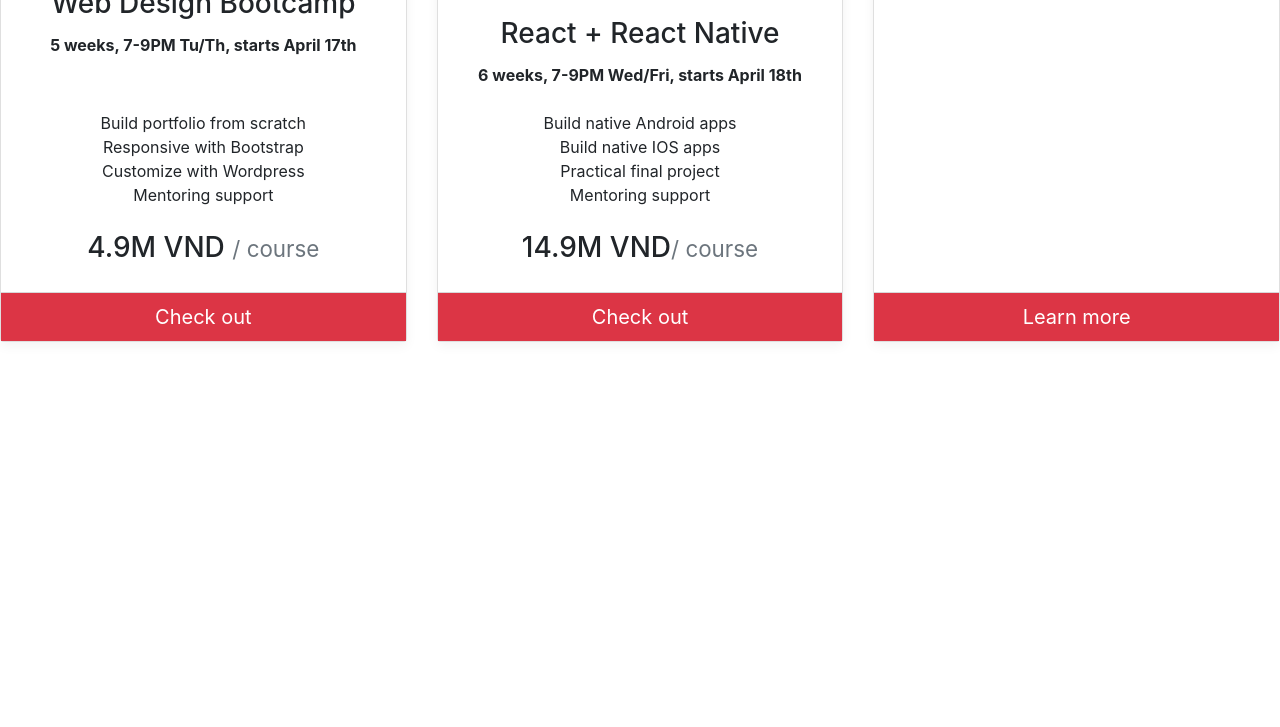
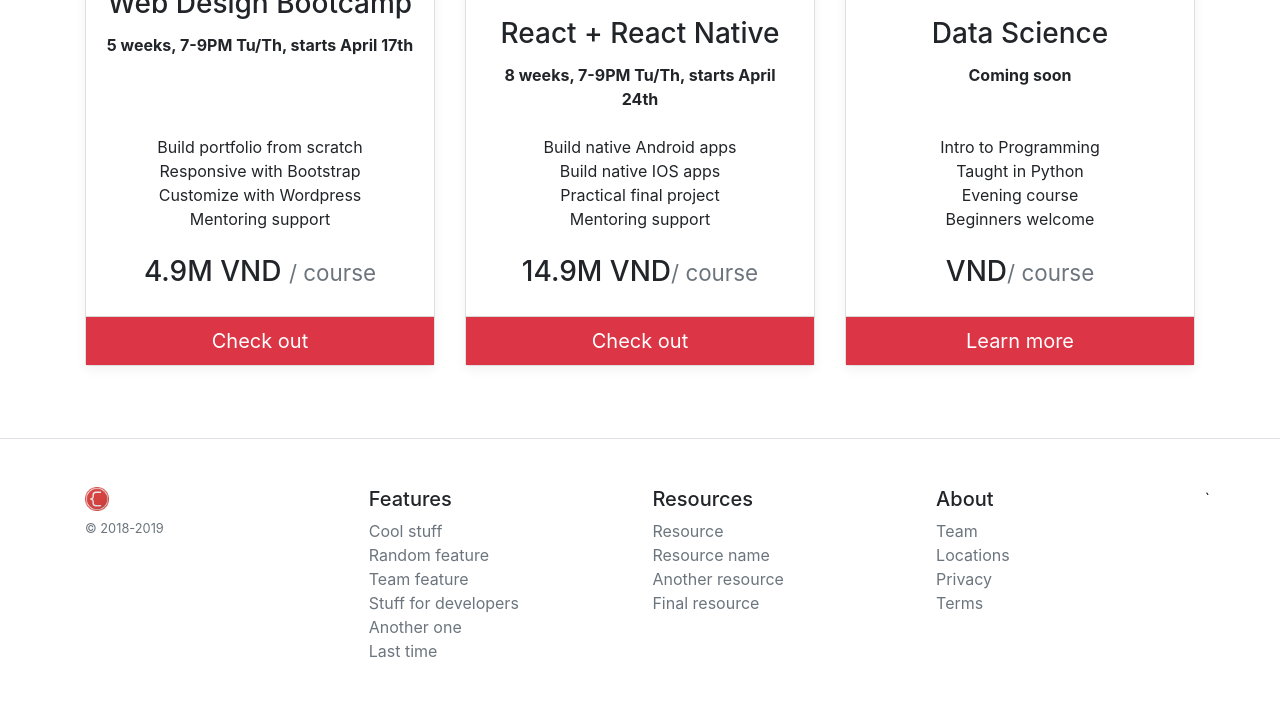
Before and after one commit to AustinNguyen2909/responsive.bootstrap.io, a plain HTML site: page index.html in a window 1280 px wide. Shown: the part 641-1368 px from the top of the page. Before the commit the page ends 1007 px from the top, so only its background shows below. Drawn offline with nearby package versions, Linux system fonts and the light colour scheme.

Commit message:
Add files via upload

```diff
--- a/index.html
+++ b/index.html
@@ -9,10 +9,8 @@
     <meta name="viewport" content="width=device-width, initial-scale=1.0, shrink-to-fit=no">
     <meta http-equiv="X-UA-Compatible" content="ie=edge">
 
-    <link rel="stylesheet" href="https://stackpath.bootstrapcdn.com/bootstrap/4.3.1/css/bootstrap.min.css"
-        integrity="sha384-ggOyR0iXCbMQv3Xipma34MD+dH/1fQ784/j6cY/iJTQUOhcWr7x9JvoRxT2MZw1T" crossorigin="anonymous"
-        rel="stylesheet">
-    <!-- Import Css -->
+    <link rel="stylesheet" href="https://stackpath.bootstrapcdn.com/bootstrap/4.3.1/css/bootstrap.min.css" integrity="sha384-ggOyR0iXCbMQv3Xipma34MD+dH/1fQ784/j6cY/iJTQUOhcWr7x9JvoRxT2MZw1T" crossorigin="anonymous" rel="stylesheet">
+    <!-- Import customized css stylesheet -->
     <link href="css/style.css" rel="stylesheet">
 
     <!-- Import js script, happens later <script src="" charset="utf-8"></script> -->
@@ -45,7 +43,7 @@
     </nav>
     <header class="text-center mx-auto mt-5 py-5">
         <div class="container">
-            <img class="my-2" src="img/hViW80o.png" alt="CS-logo"/>
+            <img class="my-2" src="img/hViW80o.png" alt="CS-logo" />
             <h1 class="display-4 mb-4 text-danger font-weight-normal">
                 Course Pricing
             </h1>
@@ -53,13 +51,12 @@
                 Top-Rated Programming Courses Starting April 2018
             </h4>
             <p class="lead">
-                Designed to help talented programmers to meet and learn new technologies fast. Meet twice a week from 7 to 9 PM
-                and
-                build real projects and get real experience.
+                Designed to help talented programmers to meet and learn new technologies fast. Meet twice a week from 7 to 9 PM and build real projects and get real experience.
             </p>
         </div>
     </header>
-    <section class="card-deck text-center">
+    <section class="container">
+        <div class="card-deck text-center">
             <div class="card mb-4 box-shadow">
                 <div class="card-header bg-transparent">
                     <img src="https://svgshare.com/i/6Rb.svg" alt="web-banner" width="120px">
@@ -85,7 +82,7 @@
                 </div>
                 <div class="card-body d-flex flex-column">
                     <h3 class="card-title">React + React Native</h3>
-                <p class="card-text font-weight-bold mb-auto">6 weeks, 7-9PM Wed/Fri, starts April 18th</p>
+                    <p class="card-text font-weight-bold mb-auto">8 weeks, 7-9PM Tu/Th, starts April 24th</p>
                     <ul class="list-unstyled my-4">
                         <li>Build native Android apps</li>
                         <li>Build native IOS apps</li>
@@ -100,27 +97,67 @@
                 <div class="card-header bg-transparent">
                     <img src="img/lLtWDST.png" alt="data-banner" width="120px">
                 </div>
-            <div class="card-body d-flex flex-column"></div>
-            <div class="card-footer"><a class="btn btn-lg btn-danger btn-block" href="http://www.coderschool.vn/vn/tracks/machine-learning"
-                target="_blank">Learn more</a>
+                <div class="card-body d-flex flex-column">
+                    <h3 class="card-title">Data Science</h3>
+                    <p class="card-text font-weight-bold mb-auto">Coming soon</p>
+                    <ul class="list-unstyled my-4">
+                        <li>Intro to Programming</li>
+                        <li>Taught in Python</li>
+                        <li>Evening course</li>
+                        <li>Beginners welcome</li>
+                    </ul>
+                    <h3>VND<small class="text-muted">/ course</small></h3>
+                </div>
+                <div class="card-footer"><a class="btn btn-lg btn-danger btn-block" href="http://www.coderschool.vn/vn/tracks/machine-learning" target="_blank">Learn more</a>
+                </div>
             </div>
         </div>
     </section>
-    <footer>
-
+    <footer class="pt-4 my-md-5 pt-md-5 border-top">
+        <div class="container">
+            <div class="row">
+                <div class="col-12 col-md">
+                    <img class="mb-2" src="img/hViW80o.png" alt="" width="24" height="24">
+                    <small class="d-block mb-3 text-muted">&copy; 2018-2019</small>
+                </div>
+                <div class="col-6 col-md">
+                    <h5>Features</h5>
+                    <ul class="list-unstyled text-small">
+                        <li><a class="text-muted" href="#">Cool stuff</a></li>
+                        <li><a class="text-muted" href="#">Random feature</a></li>
+                        <li><a class="text-muted" href="#">Team feature</a></li>
+                        <li><a class="text-muted" href="#">Stuff for developers</a></li>
+                        <li><a class="text-muted" href="#">Another one</a></li>
+                        <li><a class="text-muted" href="#">Last time</a></li>
+                    </ul>
+                </div>
+                <div class="col-6 col-md">
+                    <h5>Resources</h5>
+                    <ul class="list-unstyled text-muted">
+                        <li><a href="" class="text-muted">Resource</a></li>
+                        <li><a href="" class="text-muted">Resource name</a></li>
+                        <li><a href="" class="text-muted">Another resource</a></li>
+                        <li><a href="" class="text-muted">Final resource</a></li>
+                    </ul>
+                </div>
+                <div class="col-6 col-md">
+                    <h5>About</h5>
+                    <ul class="list-unstyled text-muted">
+                        <li><a href="" class="text-muted">Team</a></li>
+                        <li><a href="" class="text-muted">Locations</a></li>
+                        <li><a href="" class="text-muted">Privacy</a></li>
+                        <li><a href="" class="text-muted">Terms</a></li>
+                    </ul>
+                </div>`
+            </div>
+        </div>
     </footer>
 
 
 
-    <script src="https://code.jquery.com/jquery-3.3.1.slim.min.js"
-        integrity="sha384-q8i/X+965DzO0rT7abK41JStQIAqVgRVzpbzo5smXKp4YfRvH+8abtTE1Pi6jizo"
-        crossorigin="anonymous"></script>
-    <script src="https://cdnjs.cloudflare.com/ajax/libs/popper.js/1.14.7/umd/popper.min.js"
-        integrity="sha384-UO2eT0CpHqdSJQ6hJty5KVphtPhzWj9WO1clHTMGa3JDZwrnQq4sF86dIHNDz0W1"
-        crossorigin="anonymous"></script>
-    <script src="https://stackpath.bootstrapcdn.com/bootstrap/4.3.1/js/bootstrap.min.js"
-        integrity="sha384-JjSmVgyd0p3pXB1rRibZUAYoIIy6OrQ6VrjIEaFf/nJGzIxFDsf4x0xIM+B07jRM"
-        crossorigin="anonymous"></script>
+    <script src="https://code.jquery.com/jquery-3.3.1.slim.min.js" integrity="sha384-q8i/X+965DzO0rT7abK41JStQIAqVgRVzpbzo5smXKp4YfRvH+8abtTE1Pi6jizo" crossorigin="anonymous"></script>
+    <script src="https://cdnjs.cloudflare.com/ajax/libs/popper.js/1.14.7/umd/popper.min.js" integrity="sha384-UO2eT0CpHqdSJQ6hJty5KVphtPhzWj9WO1clHTMGa3JDZwrnQq4sF86dIHNDz0W1" crossorigin="anonymous"></script>
+    <script src="https://stackpath.bootstrapcdn.com/bootstrap/4.3.1/js/bootstrap.min.js" integrity="sha384-JjSmVgyd0p3pXB1rRibZUAYoIIy6OrQ6VrjIEaFf/nJGzIxFDsf4x0xIM+B07jRM" crossorigin="anonymous"></script>
 </body>
 
 </html>
```
Lines whose indentation alone changed are shown as unchanged.
